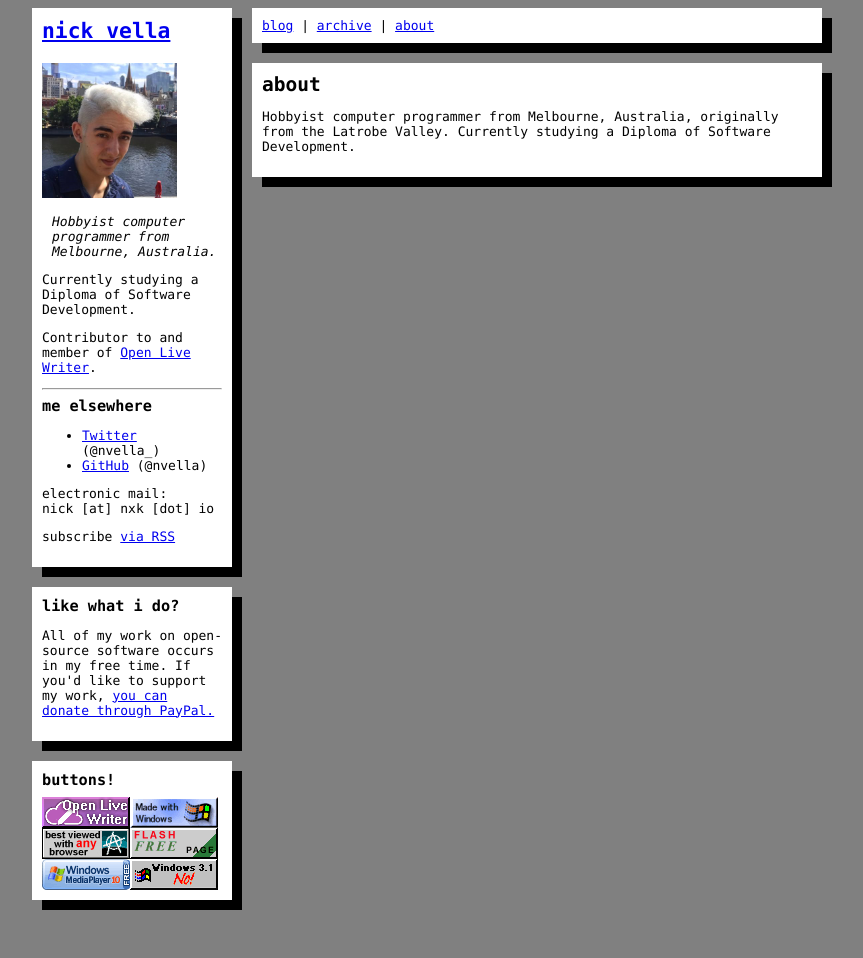
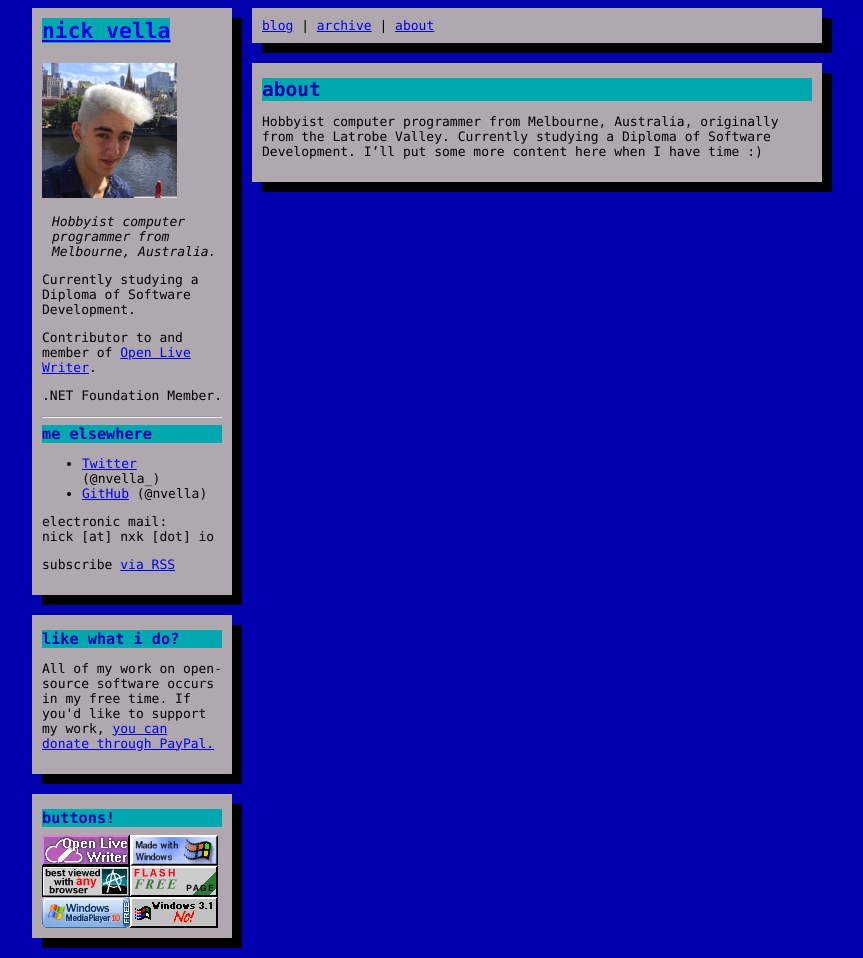
Before and after one commit to nvella/nvella.github.io, a Jekyll site: the page built from about.md, in a window 1280 px wide. Shown: the whole page, without its empty margins (208-1071 px from the left). Built offline with Jekyll 4.4.1, drawn with Linux system fonts in a browser that asks for light colours; before the commit the page ends 920 px from its top, so only the background shows below that.

Commit message:
dos mode

```diff
--- a/_includes/left-col.html
+++ b/_includes/left-col.html
@@ -1,10 +1,11 @@
 <div class="left-col">
   <div class="col-box">
-      <a class="site-title" rel="author" href="{{ "/" | relative_url }}">{{ site.title | escape }}</a>
+      <h2 class="site-title"><a rel="author" href="{{ "/" | relative_url }}">{{ site.title | escape }}</a></h2>
       <img class="dp" src="{{ "/dp.jpg" | relative_url }}" />
       <p class="site-description">{{site.description}}</p>
       <p>Currently studying a Diploma of Software Development.</p>
       <p>Contributor to and member of <a href="http://openlivewriter.org">Open Live Writer</a>.</p>
+      <p>.NET Foundation Member.</p>
       <hr/>
       <h3>me elsewhere</h3>
       <ul>
--- a/_sass/theme.scss
+++ b/_sass/theme.scss
@@ -1,5 +1,9 @@
+$primary-bg: rgb(0,0,175);
+$secondary-bg: rgb(0,168,175);
+$content-bg: rgb(175, 168, 175);
+
 body {
-    background: grey;
+    background: $primary-bg;
 
     font-family: 'Consolas', monospace;
     font-size: 13px;
@@ -18,7 +22,8 @@ img {
 .site-title {
     font-size: 16pt;
     font-weight: bold;
-    padding-bottom: 20px;
+    margin: 0 !important;
+    margin-bottom: 20px !important;
     display: inline-block;
     text-transform: lowercase;
 }
@@ -56,7 +61,7 @@ img {
 .col-box {
     width: 100%;
 
-    background-color: white;
+    background-color: $content-bg;
     box-shadow: 10px 10px 0px 0px black;
     box-sizing: border-box;
     display: inline-block;
@@ -85,8 +90,10 @@ img {
 }
 
 h1, h2, h3, h4, h5, h6 {
-    margin: 0;
+    margin: 5px 0px 5px 0px;
     text-transform: lowercase;
+    background-color: $secondary-bg;
+    color: $primary-bg;
 }
 
 .post-list {
--- a/about.md
+++ b/about.md
@@ -4,4 +4,4 @@ title: About
 permalink: /about/
 ---
 
-Hobbyist computer programmer from Melbourne, Australia, originally from the Latrobe Valley. Currently studying a Diploma of Software Development.
+Hobbyist computer programmer from Melbourne, Australia, originally from the Latrobe Valley. Currently studying a Diploma of Software Development. I'll put some more content here when I have time :)
```
